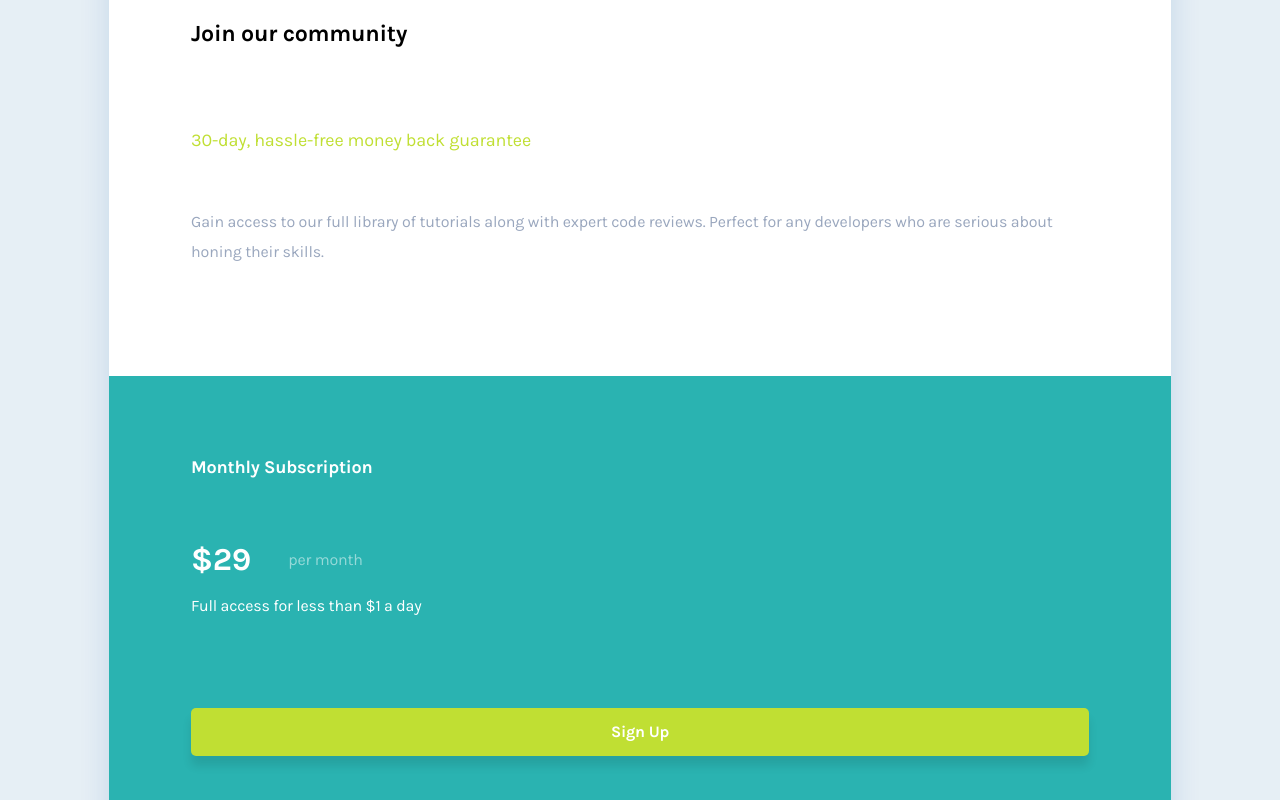
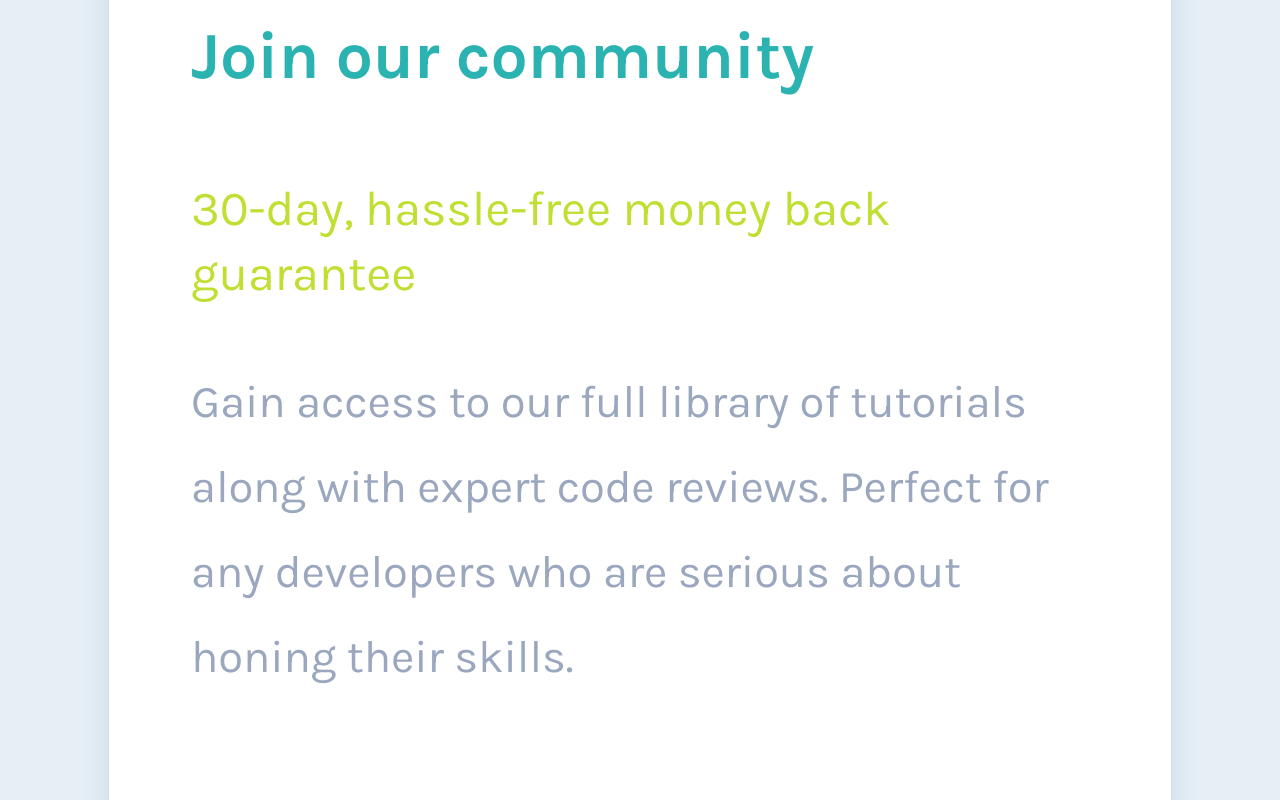
Before and after one commit to waquintero-ia/singlePrice, a React (Vite) app: page / in a window 1280 px wide. Shown: the part 320-1120 px from the top of the page. Built offline with nearby package versions, Linux system fonts and the light colour scheme.

Commit message:
fixed font size

```diff
--- a/src/component/Description.jsx
+++ b/src/component/Description.jsx
@@ -1,5 +1,5 @@
 const Description = () => {
-  const container__description = 'text-white bg-blue-100 opacity-70 pt-[6.4vw] pr-[110px] pb-[6.4vw] pl-[6.4vw]'
+  const container__description = 'text-white bg-blue-100 opacity-70 pt-[6.4vw] pr-[29.34vw] pb-[6.4vw] pl-[6.4vw]'
   const composition_h2 = 'tracking-[-0.01375rem] leading-[100%]'
   const composition_description = 'leading-[146%] tracking-[-0.010625rem]'
   return (
--- a/src/component/Price.jsx
+++ b/src/component/Price.jsx
@@ -4,7 +4,7 @@ const Price = () => {
   const composition_pricing = 'leading-[250%] flex items-center'
   const composition_price = 'tracking-[-0.025rem]'
   const composition_unit = 'leading-[162.5%] tracking-[-0.0125rem]'
-  const composition_button = 'leading-[162.5%] tracking-[-0.0125rem] w-[100%] min-h-[3rem] rounded-[0.3125rem] bg-green-100 shadow-button-shadow'
+  const composition_button = 'leading-[162.5%] tracking-[-0.0125rem] w-[100%] rounded-[0.3125rem] bg-green-100 shadow-button-shadow'
   const utility_opacity = 'opacity-50'
 
   return (
--- a/src/component/Title.jsx
+++ b/src/component/Title.jsx
@@ -1,6 +1,6 @@
 const Title = () => {
   const composition_container_title = 'bg-white px-[6.4vw] pt-[7.47vw] pb-[8.54vw]'
-  const composition_title = 'tracking-[-0.015625rem] text-blue-10 leading-[110%]'
+  const composition_title = 'tracking-[-0.015625rem] text-blue-100 leading-[110%]'
   const composition_subtitle = 'leading-[133%] tracking-[-0.011875rem] text-green-100'
   const composition_description = 'leading-[187%] tracking-[-0.010625rem] text-grey-100'
   return (
--- a/src/index.css
+++ b/src/index.css
@@ -3,41 +3,36 @@
 @tailwind utilities;
 
 h1 {
- /* font-size: clamp(1.25rem, 2.5vw, 1.5rem);*/
- /* font-size: clamp(1rem + 1.07vw, 1rem + 1.2vw , 1rem + 0.56vw); */
- font-size: calc(1rem + 1.07vw);
+ font-size: calc(0.0625rem + 5.07vw);
   @apply font-bold;
 }
 
 .subtitle {
-  font-size: clamp(0.9375rem, 2.5vw, 1.125rem);
+  font-size: calc(0.0625rem + 3.74vw);
 }
 
 .description {
-  font-size: clamp(0.875rem, 2.5vw, 1rem);
+  font-size: calc(0.0625rem + 3.47vw);
   @apply font-normal;
 }
 
 h2 {
-  font-size: 1.125rem;
+  font-size: calc(0.0625rem + 4.54vw);
   @apply font-bold;
 }
 
 .price {
-  @apply text-[2rem];
+  font-size: calc(0.0625rem + 8.27vw);
   @apply font-bold;
 }
 
 .unit {
+  font-size: calc(0.0625rem + 4vw);
   @apply font-normal;
 }
 
 button {
+  font-size: calc(0.0625rem + 4vw);
   @apply font-bold;
+  min-height: 12.8vw;
 }
-
-@media (min-width: 80rem) {
-  h1 {
-    font-size: calc(1rem + 0.56vw);
-  }
-}
```
